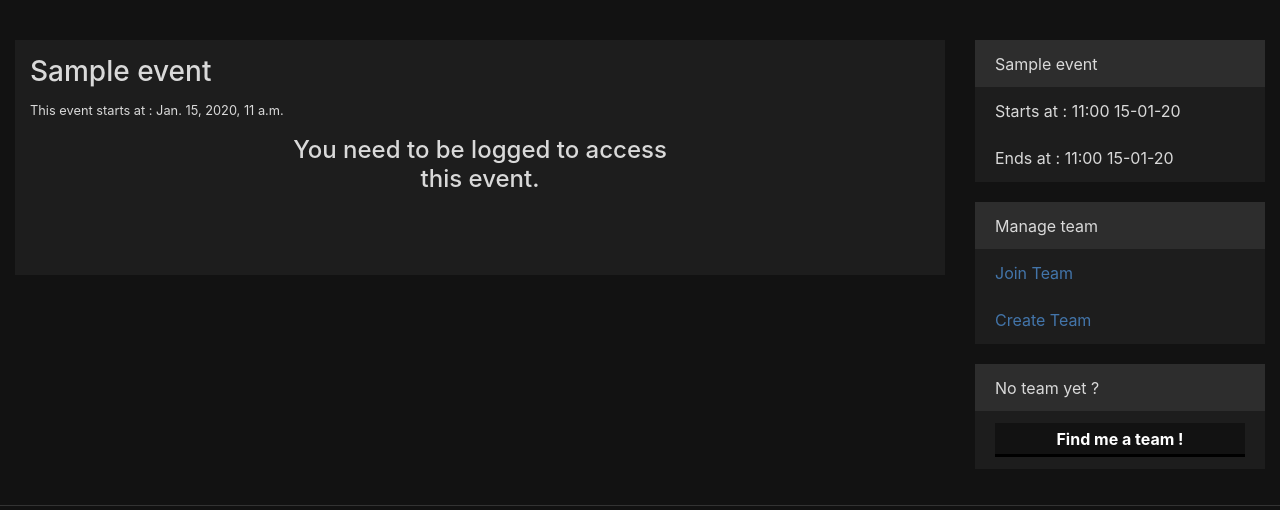
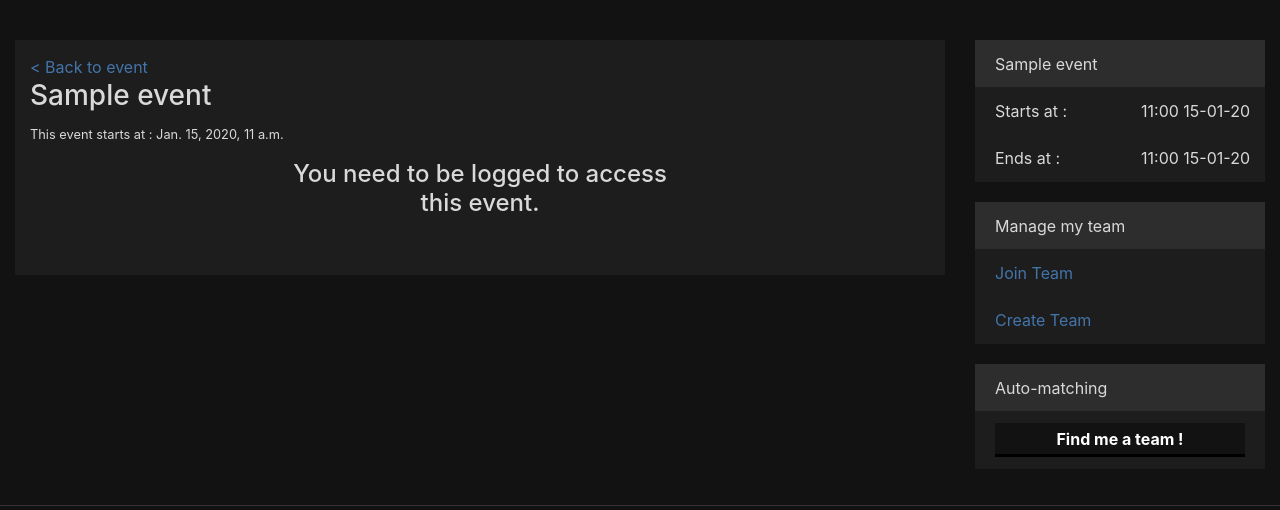
Before and after one commit to Danhia/42CTF, a Django app: template src/events/templates/events/join_team.html in a window 1280 px wide. Shown: the part 71-581 px from the top of the page. Run offline with Django 3.2, Linux system fonts and the light colour scheme; the template is opened without the code that fills it: values that come from a table or form of the project are taken from there, others are empty; tables that the repository leaves empty hold one stand-in row (values such as "Sample post"); parts of the project's set-up code (start-up, migrations or seed data) failed here and were passed over; some libraries are stand-ins or nearby versions; grey boxes are pictures that could not be loaded.

Commit message:
fixed redirection when leaving team + few details in html

```diff
--- a/src/events/templates/events/join_team.html
+++ b/src/events/templates/events/join_team.html
@@ -4,6 +4,7 @@
 <div class="row">
     <div class="col-sm-12 col-md-9">
         <div class="ctf-block">
+            <a href="{% url 'events:event_info' event_slug=event.slug %}">< Back to event</a>
             <div class="ctf-head">
                 <h3>{{ event.name }}</h3>
                 <small>{% trans "This event starts at" %} : {{ event.start_date }}</small>
@@ -43,18 +44,18 @@
     <div class="d-none d-md-block col-10 col-md-3 right-sidebar">
         <ul class="list-group">
             <li class="list-group-item">{{ event.name }}</li>
-            <li class="list-group-item">{% trans "Starts at" %} : {{ event.start_date | date:'H:i d-m-y'}}</li>
-            <li class="list-group-item">{% trans "Ends at" %} : {{ event.end_date | date:'H:i d-m-y'}}</li>
+            <li class="list-group-item">{% trans "Starts at" %} : <span style="position:absolute;right: 15px;">{{ event.start_date | date:'H:i d-m-y'}}</span></li>
+            <li class="list-group-item">{% trans "Ends at" %} : <span style="position:absolute;right: 15px;">{{ event.end_date | date:'H:i d-m-y'}}</span></li>
 
         </ul>
         <ul class="list-group">
-            <li class="list-group-item">{% trans "Manage team" %}</li>
+            <li class="list-group-item">{% trans "Manage my team" %}</li>
             <a href="{% url 'events:join_team' event_slug=event.slug %}" class="list-group-item">{% trans "Join Team" %}</a>
             <a href="{% url 'events:create_team' event_slug=event.slug %}" class="list-group-item">{% trans "Create Team" %}</a>
         </ul>
         {% if event.auto_match %}
         <ul class="list-group">
-            <li class="list-group-item">{% trans "No team yet ?" %}</li>
+            <li class="list-group-item">{% trans "Auto-matching" %}</li>
             <form method='GET' action="{% url 'events:find_team' event_slug=event.slug %}">
                 {%csrf_token%}
                 <li class="list-group-item">
--- a/src/events/views/events.py
+++ b/src/events/views/events.py
@@ -210,8 +210,6 @@ def register_to_event(request, event_slug):
 			else:
 				new = EventPlayer(user=request.user, event=ev, score=0)
 				new.save()
-				if ev.team_size > 1:
-					return render(request, 'events/create_team.html', {'event' : ev, 'logged': True, 'wrongpwd': False, 'registered' : True, 'notexist' : False})
 	return redirect('events:event_info', event_slug=event_slug)
 
 @login_required
--- a/src/events/views/teams.py
+++ b/src/events/views/teams.py
@@ -149,7 +149,7 @@ def leave_team(request, event_slug):
 	if members.count() == 0:
 		team.delete()
 
-	return render(request, 'events/create_team.html', {'event' : event_info, 'logged': True, 'wrongpwd': False, 'registered' : True, 'notexist' : False})
+	return redirect('events:event_info', event_slug=event_slug)
 
 @login_required
 def find_team(request, event_slug):
```
Also changed, not shown: src/events/templates/events/create_team.html (+5 -4 lines), src/locale/de/LC_MESSAGES/django.po, src/locale/en/LC_MESSAGES/django.po, src/locale/es/LC_MESSAGES/django.po, src/locale/fr/LC_MESSAGES/django.po, src/locale/it/LC_MESSAGES/django.po, src/locale/ru/LC_MESSAGES/django.po, src/resources/locale/de/LC_MESSAGES/django.po, src/resources/locale/en/LC_MESSAGES/django.po, src/resources/locale/es/LC_MESSAGES/django.po, src/resources/locale/fr/LC_MESSAGES/django.po, src/resources/locale/it/LC_MESSAGES/django.po, src/resources/locale/ru/LC_MESSAGES/django.po.
